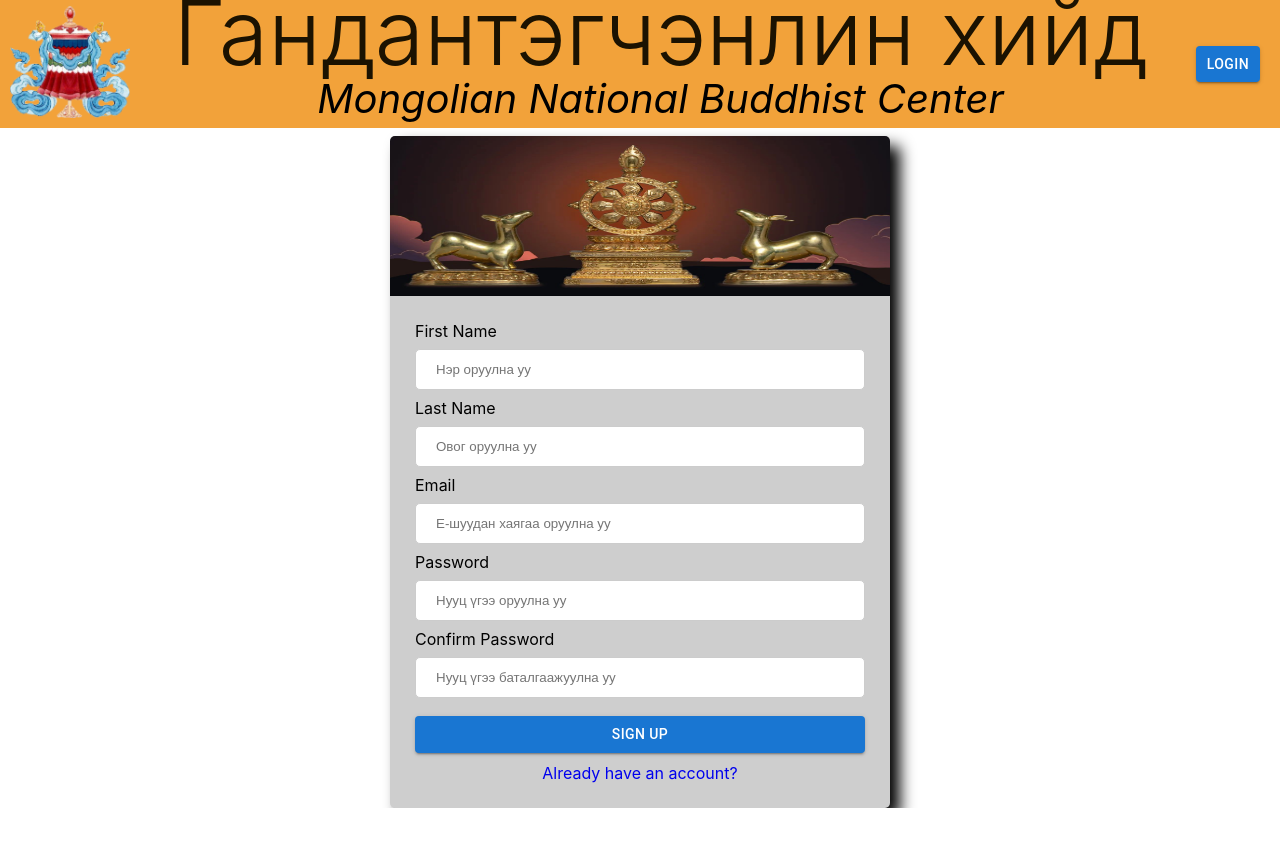
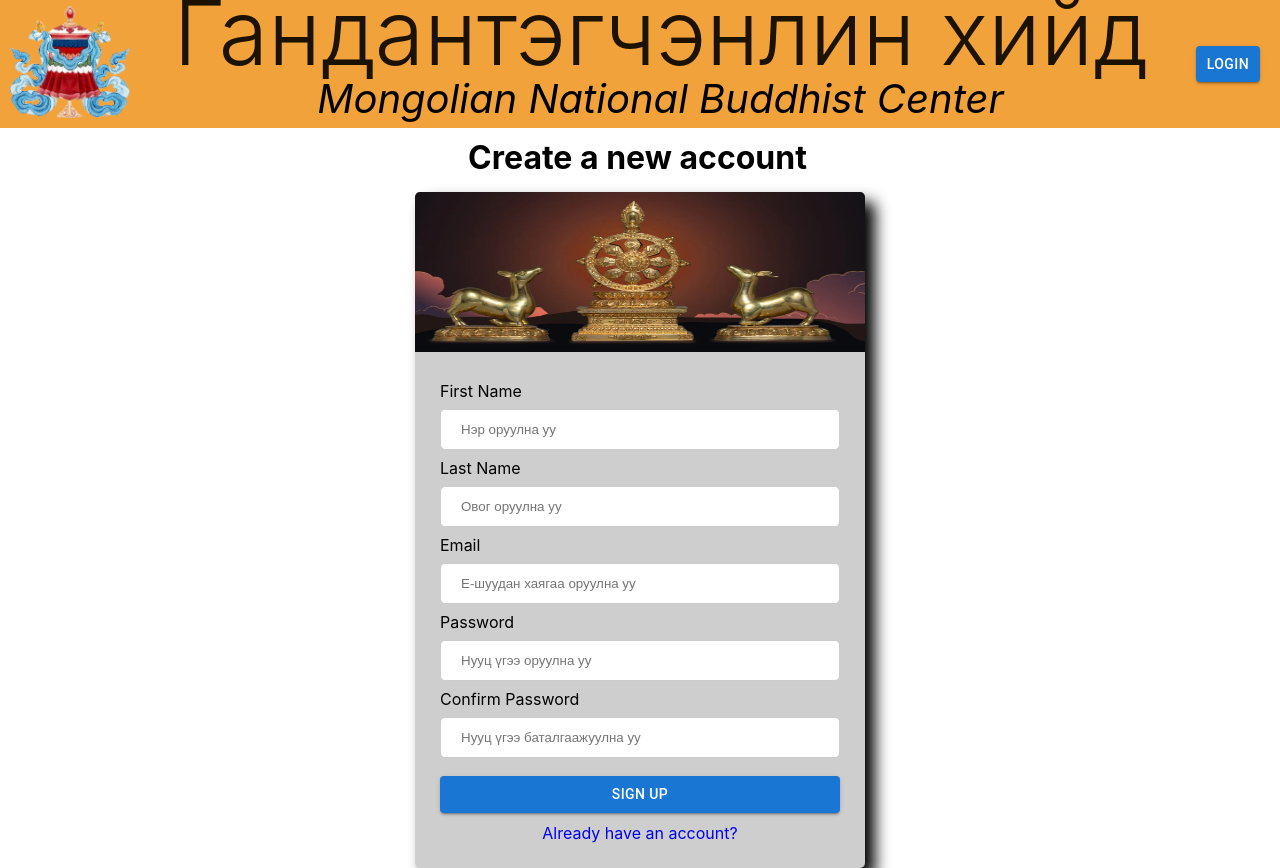
Before and after one commit to Basu30/gandan, a React (Create React App) app: page /createUser in a window 1280 px wide. Before the commit the page ends 808 px from the top, so only its background shows below. Built offline with nearby package versions, Linux system fonts and the light colour scheme.

Commit message:
Updated Resonsive design

```diff
--- a/src/auth/Auth.css
+++ b/src/auth/Auth.css
@@ -1,3 +1,29 @@
+
+.login-auth-container {
+    display: flex;
+
+    justify-content: center;
+    margin: 24px
+
+}
+.login-auth-form {
+
+    background-color:rgb(206, 206, 206);
+    border-radius: 5px;
+    box-shadow:10px 10px 15px rgba(0, 0, 0, 1.1);
+}
+
+.login-img-container {
+    width: 450px
+}
+
+.login-img-container img{
+  width: 100%;
+  height: auto;
+  border-radius: 5px 5px 0px 0px;
+
+}
+
 button {
     /* width: 100%;
     height: 20px; */
@@ -11,37 +37,29 @@ button {
     width: 100%;
 }
 
-.container {
-    height: 70vh;
-    align-items: center;
-    justify-content: center;
-    display: flex;
-    position: relative;
-    display: flex;
-    padding: 20px
-
-}
-.login-form {
-    background-color:rgb(206, 206, 206);
-    position:absolute;
-    /* width: 500px; */
-    border-radius: 5px;
-    box-shadow:10px 10px 15px rgba(0, 0, 0, 1.1);
-    /* border: 1px solid black */
-}
-
-.login-img-container {
-    justify-content: center;
-    display:flex;
-}
-
-.picture {
-  width: 100%;
-  border-radius: 5px 5px 0px 0px;
-  margin: 0px
-}
-
 
 .create-user {
     text-align:center;
 }
+
+
+@media (max-width: 768px){
+    .login-img-container{
+       width: 100%
+    }
+    .login-auth-form{
+      width: 300px;
+    }
+}
+
+@media (max-width: 1030px) and (min-width: 769px){
+    .login-img-container{
+        width: 100%
+     }
+    .login-auth-form{
+        width: 300px;
+        height: auto;
+
+    }
+
+}
--- a/src/auth/Auth.js
+++ b/src/auth/Auth.js
@@ -37,15 +37,16 @@ const Login = () => {
     auth.login();
   }
   return (
-    <div className='container'>
-      <div className='login-form'>
+    <main className='login-auth-container'>
+
+      <div className='login-auth-form'>
 
         <div className='login-img-container'>
-          <img src="image\wheel.jpg" alt="gate" className='picture'/>
+          <img src="image\wheel.jpg" alt="gate"/>
         </div>
 
 
-        <form  onSubmit={submitHandler} className='form-container'>
+        <form  onSubmit={submitHandler} className='auth-form-container'>
           <div className='container-u-p'>
 
             <label htmlFor="email"><b>Email </b></label>
@@ -85,7 +86,7 @@ const Login = () => {
           </div>
         </form>
       </div>
-    </div>
+    </main>
   )
 }
 
--- a/src/auth/create-user.css
+++ b/src/auth/create-user.css
@@ -1,43 +1,25 @@
-button {
-    /* width: 100%;
-    height: 20px; */
-    background-color: rgb(55, 147, 240);
-    border-radius: 10%;
-    color: white;
-    padding: 14px 20px;
-    margin: 8px 0;
-    border: none;
-    cursor: pointer;
-    width: 100%;
-}
+
 .h-1 {
     text-align: center;
     margin: 0px 5px 5px 0px;
     padding: 10px;
 
 }
-.user-container {
-    height: 70vh;
-    align-items: center;
+.create-user-container {
+    display: flex;
     justify-content: center;
-    display: flex;
-    position: relative;
-
 }
-.login-form {
+.create-login-form {
     background-color:rgb(206, 206, 206);
-    position:absolute;
-    width: 500px;
     border-radius: 5px;
     box-shadow:10px 10px 15px rgba(0, 0, 0, 1.1);
 }
 
 .signup-img-container {
-    justify-content: center;
-    display:flex;
+    width: 450px
 }
 
-.picture {
+.signup-img-container img {
   width: 100%;
   height: 20vh;
   border-radius: 5px 5px 0px 0px;
@@ -65,7 +47,43 @@ input[type=text], input[type=new-password], input[type=email] {
     padding: 25px;
 }
 
+button {
+    background-color: rgb(55, 147, 240);
+    border-radius: 10%;
+    color: white;
+    padding: 14px 20px;
+    margin: 8px 0;
+    border: none;
+    cursor: pointer;
+    width: 100%;
+}
+
 .already-user {
     text-align:center;
     margin-top: 10px;
 }
+
+@media (max-width: 768px){
+    .create-login-form{
+        width: 300px;
+        height: inherit;
+    }
+    .signup-img-container img{
+        display: none;
+    }
+}
+
+@media(max-width: 992px) and (min-width: 769px){
+    .create-login-form{
+        width: 300px;
+
+    }
+    .signup-img-container{
+        width: 100%;
+    }
+}
+@media (max-width: 300px) {
+    .signup-img-container img{
+        display: none;
+    }
+}
--- a/src/auth/create-user.js
+++ b/src/auth/create-user.js
@@ -32,12 +32,12 @@ const CreateUser = () => {
   return (
     <main>
       <h1 className='h-1'>Create a new account</h1>
-    <div className='user-container'>
-      <div className='login-form'>
+    <div className='create-user-container'>
+      <div className='create-login-form'>
 
         {/* Image */}
         <div className='signup-img-container'>
-          <img src="image\wheel.jpg" alt="gate" className='picture'/>
+          <img src="image\wheel.jpg" alt="gate" />
         </div>
 
         {/* Form */}
--- a/src/main/components/calendar.css
+++ b/src/main/components/calendar.css
@@ -1,10 +1,18 @@
-.dates {
-    width: 100%;
+.cale-container{
     display: flex;
-    justify-content: center;
-    text-align: center;
+    flex-direction: column;
+}
+.cale-date {
     align-items: center;
     padding:0px 5px 0px;
+}
+
+
+@media (max-width: 768px) {
+    .cale-container{
+       width: 100%;
+
+    }
 
 
 }
--- a/src/main/components/calender.js
+++ b/src/main/components/calender.js
@@ -4,14 +4,16 @@ import { LocalizationProvider } from '@mui/x-date-pickers/LocalizationProvider';
 import { AdapterDayjs } from '@mui/x-date-pickers/AdapterDayjs';
 import { DateCalendar } from '@mui/x-date-pickers/DateCalendar/DateCalendar';
 
+
+
 import './calendar.css';
 
 const Calender = () => {
   return (
-    <main >
+    <main className='cale-container'>
       <h1>Calender</h1>
       <LocalizationProvider dateAdapter={AdapterDayjs}>
-        <DateCalendar  className='dates'/>
+        <DateCalendar  className='cale-date'/>
       </LocalizationProvider>
     </main>
   )
--- a/src/main/components/mend.css
+++ b/src/main/components/mend.css
@@ -27,11 +27,12 @@ img{
     }
 }
 
-@media (max-width: 1200px) {
+@media (max-width: 1200px)and (min-width: 769px) {
     .main-mend-container h4{
         font-size: 8px;
     }
     .main-mend-container p{
         font-size: 6px;
+
     }
 }
--- a/src/main/home.css
+++ b/src/main/home.css
@@ -4,7 +4,7 @@
 
     padding: 2px;
     border: 4px solid black;
-    height:815px;
+    height:85vh;
     overflow: hidden;
 
 }
@@ -63,6 +63,7 @@
         border: none;
         display:flex;
         flex-direction: column;
+        height: auto;
     }
     .section-1,
     .section-3  {
@@ -77,6 +78,15 @@
     }
     #icon-button {
         display: block;
+        width: 20%;
+
+        border-radius: 0px;
     }
 
 }
+@media(max-width: 992px) and (min-width: 769px){
+    .home{
+        display: flex;
+
+    }
+}
--- a/src/main/home.js
+++ b/src/main/home.js
@@ -103,7 +103,7 @@ export default function Home() {
               color="inherit"
               aria-label="open drawer"
               onClick={handleDrawerOpen}
-              edge="start"
+
               sx={[
                 { mr: 2, },
                 open && { display: 'none' },
--- a/src/shared/components/FormElements/input.css
+++ b/src/shared/components/FormElements/input.css
@@ -2,12 +2,13 @@
     display: flex;
     flex-direction: column;
     text-align: left;
-    width: 100%;
+    /* width: 100%; */
+
 }
 
 
 .form-container input[type=email], input[type=current-password] {
-    width: 100%;
+    /* width: 100%; */
     border-radius: 5px;
     padding: 12px 20px;
     margin: 8px 0;
@@ -19,3 +20,11 @@
 .container-u-p {
     padding: 25px;
 }
+
+
+@media (max-width: 768px) {
+
+    /* .container-u-p{
+        padding: 5px
+    } */
+}
--- a/src/shared/components/Navigation/navLinks.css
+++ b/src/shared/components/Navigation/navLinks.css
@@ -33,9 +33,8 @@
     background-color: rgb(210, 210, 35);
     text-align: center;
     border-radius: 5px;
-    /* padding:  8px 8px 8px 8px;
 
-    */
+    line-height: 1.0;
     margin:10px;
     width: 90px;
     height:35px;
@@ -52,6 +51,7 @@
     height:35px;
     margin:10px;
     box-shadow: 0px 0px 2px 1px;
+
 }
 
 
@@ -60,6 +60,14 @@
 }
 
 .font-controller {
+    display: none;
+}
+#Md-postAdd, #fa-edit{
+    font-size: 2rem;
+    display: none;
+}
+#fa-edit{
+    font-size: 1.5rem;
     display: none;
 }
 
@@ -72,4 +80,24 @@
     #login-button-cont{
         display: none;
     }
+    .updateNews-container p,
+    .addNews-container p{
+        display: none;
+    }
+    /* .font-controller,  */
+    #login-button-cont{
+        display: none;
+    }
+    #fa-edit, #Md-postAdd{
+        display: inline;
+
+    }
+    .updateNews-container,
+    .addNews-container{
+        background-color: transparent;
+        box-shadow: none;
+        margin: 0px -10px;
+        display: inline;
+    }
+
 }
--- a/src/shared/components/Navigation/navLinks.js
+++ b/src/shared/components/Navigation/navLinks.js
@@ -4,8 +4,11 @@ import Button from '@mui/material/Button';
 import { AuthContext } from '../../context/auth-context';
 import { FontAwesomeIcon } from '@fortawesome/react-fontawesome';
 import { faUser } from '@fortawesome/free-solid-svg-icons';
+import { MdPostAdd } from "react-icons/md";
+import { FiEdit } from "react-icons/fi";
 
 import './navLinks.css';
+
 
 
 const NavLinks = () => {
@@ -24,19 +27,21 @@ const NavLinks = () => {
       <NavLink to='/news' style={{textDecoration: 'none'}}>
         <div className='addNews-container'>
          <p style={{margin: '0px'}}>Мэдээ нэмэх</p>
+         <MdPostAdd id="Md-postAdd" title='Мэдээ нэмэх'/>
         </div>
       </NavLink>}
       {auth.isLoggedIn &&
 
       <NavLink to='/update' style={{textDecoration:'none'}}>
-        <div className='updateNews-container'>
-        <p >Засварлах</p>
+        <div className='updateNews-container' >
+        <p>Засварлах</p>
+        <FiEdit id="fa-edit" title="Мэдээ засварлах"/>
         </div>
       </NavLink> }
 
       <NavLink to='/auth'>
-        <Button id='login-button-cont' variant='contained'>Login</Button>
-        <FontAwesomeIcon icon={faUser} className='font-controller'/>
+        {!auth.isLoggedIn && <Button id='login-button-cont' variant='contained'>Login</Button>}
+        {!auth.isLoggedIn && <FontAwesomeIcon icon={faUser} className='font-controller'/>}
       </NavLink>
     </div>
   )
```
